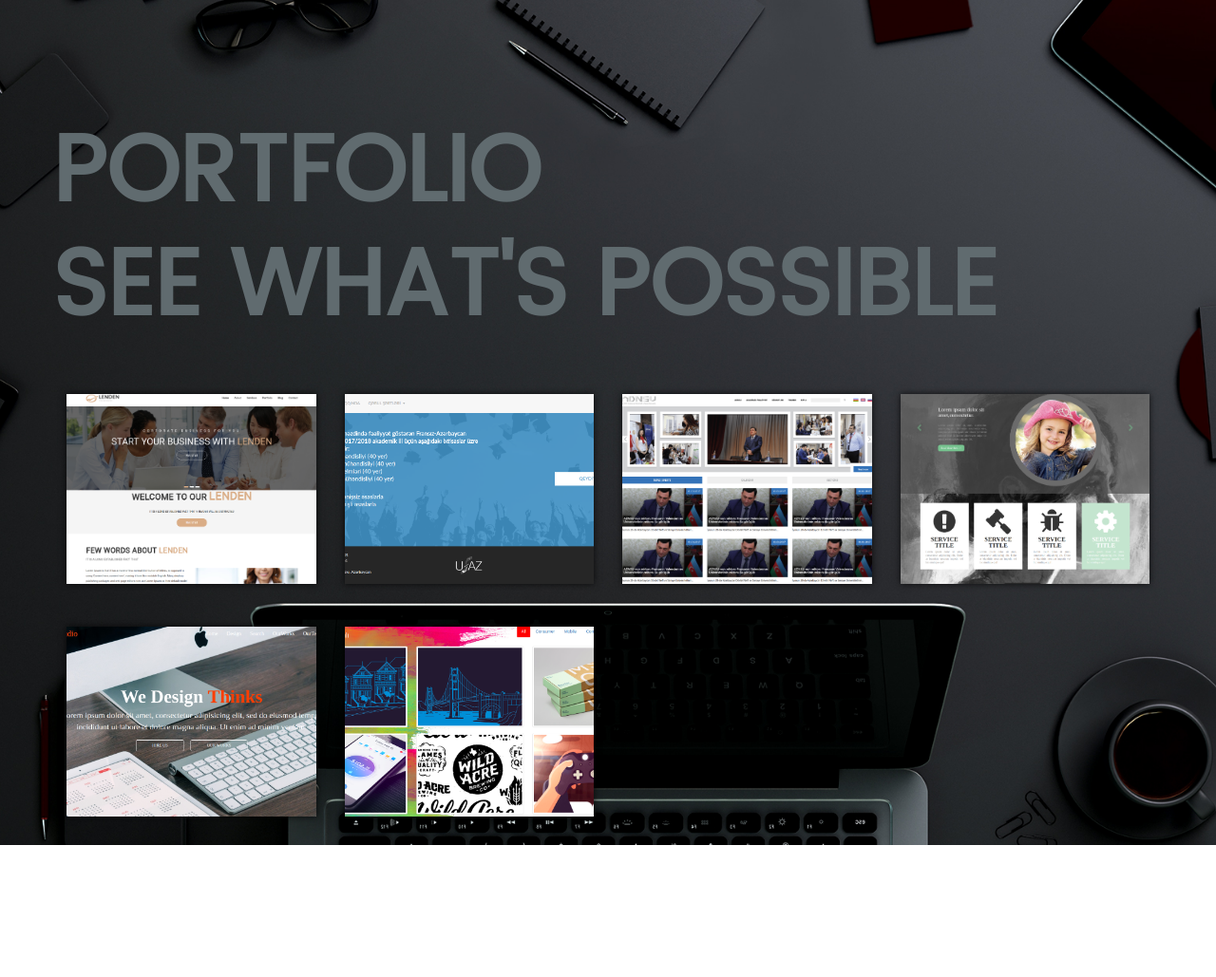
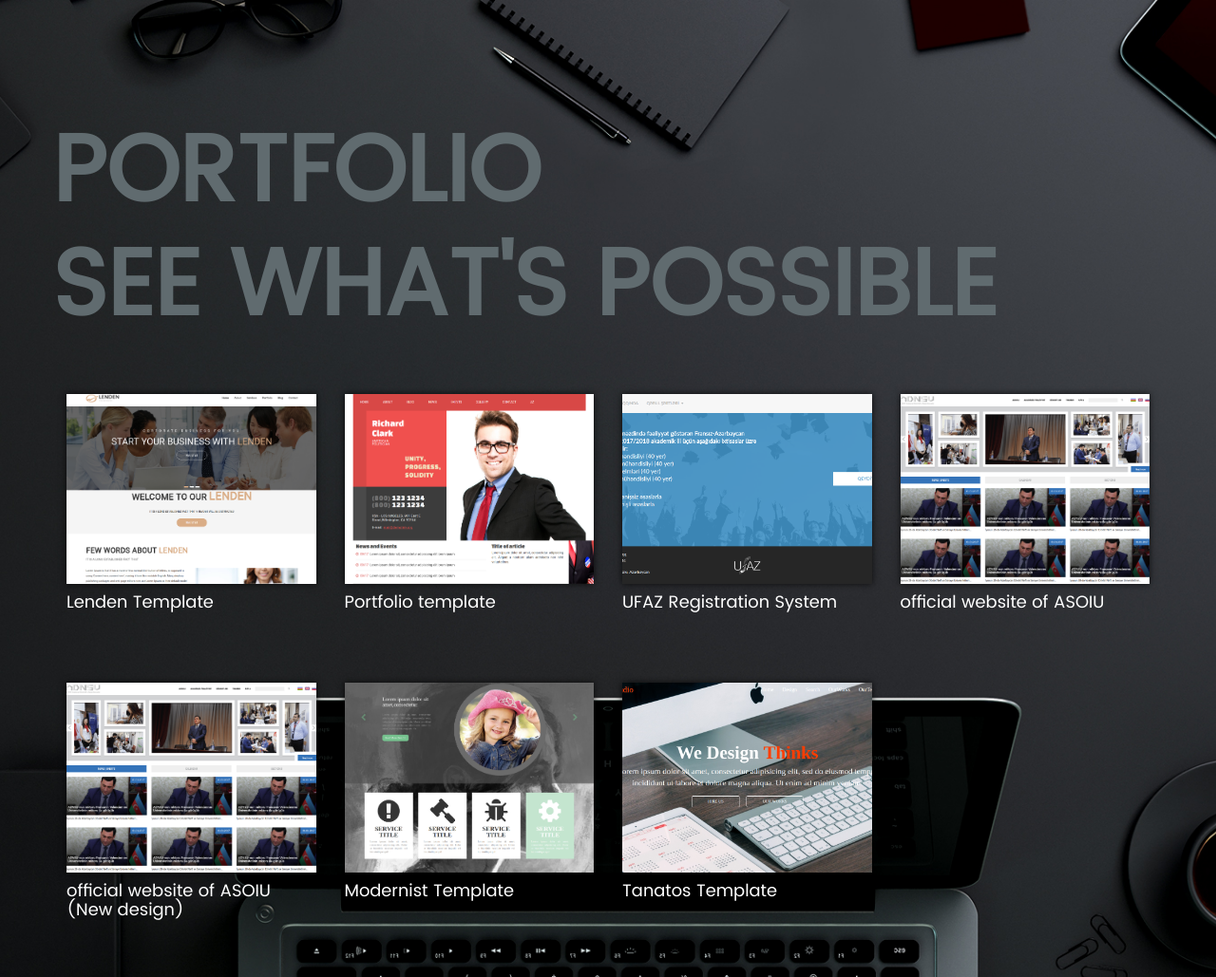
Before and after one commit to AyselAmrahli/portfolio, a plain HTML site: page index.html in a window 1280 px wide. Shown: the whole page at 95% size. Before the commit the page ends 890 px from the top, so only its background shows below. Drawn offline with nearby package versions, Linux system fonts and the light colour scheme.

Commit message:
changed style

```diff
--- a/assets/sass/styles.scss
+++ b/assets/sass/styles.scss
@@ -8,7 +8,7 @@ body{
 	background-repeat:no-repeat;
 	background-size:cover;
 	background-position:center;
-	min-height:100%;
+	// min-height:100%;
 	padding: 30px 0;
 }
 a{
@@ -37,7 +37,7 @@ a{
 
 	.portfolio-img-wrapper{
 		width: 100%;
-		height: 200px;
+		// height: 200px;
 		// overflow: hidden;
 		margin-top: 45px;
 		-webkit-box-shadow: 0px 0px 7px 0px rgba(0,0,0,0.75);
@@ -50,4 +50,8 @@ a{
 
 		}
 	}
+		h4{
+			color:#fff;
+			margin-bottom: 30px;
+		}
 }
--- a/index.html
+++ b/index.html
@@ -32,37 +32,46 @@
 						<div class="portfolio-img-wrapper">
 							<a href="https://ayselamrahli.github.io/lenden/" target="_blank"><img src="assets/images/lenden.png" alt="portfolio item"></a>
 						</div>
+						<h4>Lenden Template</h4>
+					</div>
+					<div class="col-md-3">
+						<div class="portfolio-img-wrapper">
+							<a href="https://ayselamrahli.github.io/template-portfolio/"><img src="assets/images/richard.png" alt="portfolio item"></a>
+						</div>
+						<h4>Portfolio template</h4>
 					</div>
 					<div class="col-md-3">
 						<div class="portfolio-img-wrapper">
 							<a href="http://ufaz.asoiu.edu.az/az/home" target="_blank"><img src="assets/images/ufaz.png" alt="portfolio item"></a>
 						</div>
+						<h4>UFAZ Registration System</h4>
 					</div>
 					<div class="col-md-3">
 						<div class="portfolio-img-wrapper">
-							<a href="http://asoiu.edu.az/az" target="_blank"><img src="assets/images/adnsu.png" alt="portfolio item"></a>
+							<a href="http://asoiu.edu.az/" target="_blank"><img src="assets/images/adnsu.png" alt="portfolio item"></a>
 						</div>
+						<h4>official website of ASOIU</h4>
+					</div>
+					<div class="col-md-3">
+						<div class="portfolio-img-wrapper">
+							<a href="https://lit-brushlands-30918.herokuapp.com/" target="_blank"><img src="assets/images/adnsu.png" alt="portfolio item"></a>
+						</div>
+						<h4>official website of ASOIU (New design)</h4>
 					</div>
 					<div class="col-md-3">
 						<div class="portfolio-img-wrapper">
 							<a href="https://ayselamrahli.github.io/ModernistTemplate/" target="_blank"><img src="assets/images/modernist.png" alt="portfolio item"></a>
 						</div>
+						<h4>Modernist Template</h4>
 					</div>
 					<div class="col-md-3">
 						<div class="portfolio-img-wrapper">
 							<a href="https://ayselamrahli.github.io/TanatosTemplate/" target="_blank"><img src="assets/images/tanatos.png" alt="portfolio item"></a>
 						</div>
-					</div>
-					<div class="col-md-3">
-						<div class="portfolio-img-wrapper">
-							<a href="https://ayselamrahli.github.io/ArmandoPortfolioTemplate/"><img src="assets/images/armando.png" alt="portfolio item"></a>
-						</div>
+						<h4>Tanatos Template </h4>
 					</div>
 				</div>
 			</div>
 		</section>
-		<footer id="portfolio-final">
-
-		</footer>
 	</body>
 </html>
```
Also changed, not shown: assets/css/styles.css, assets/images/richard.png (added), 1 other file.
